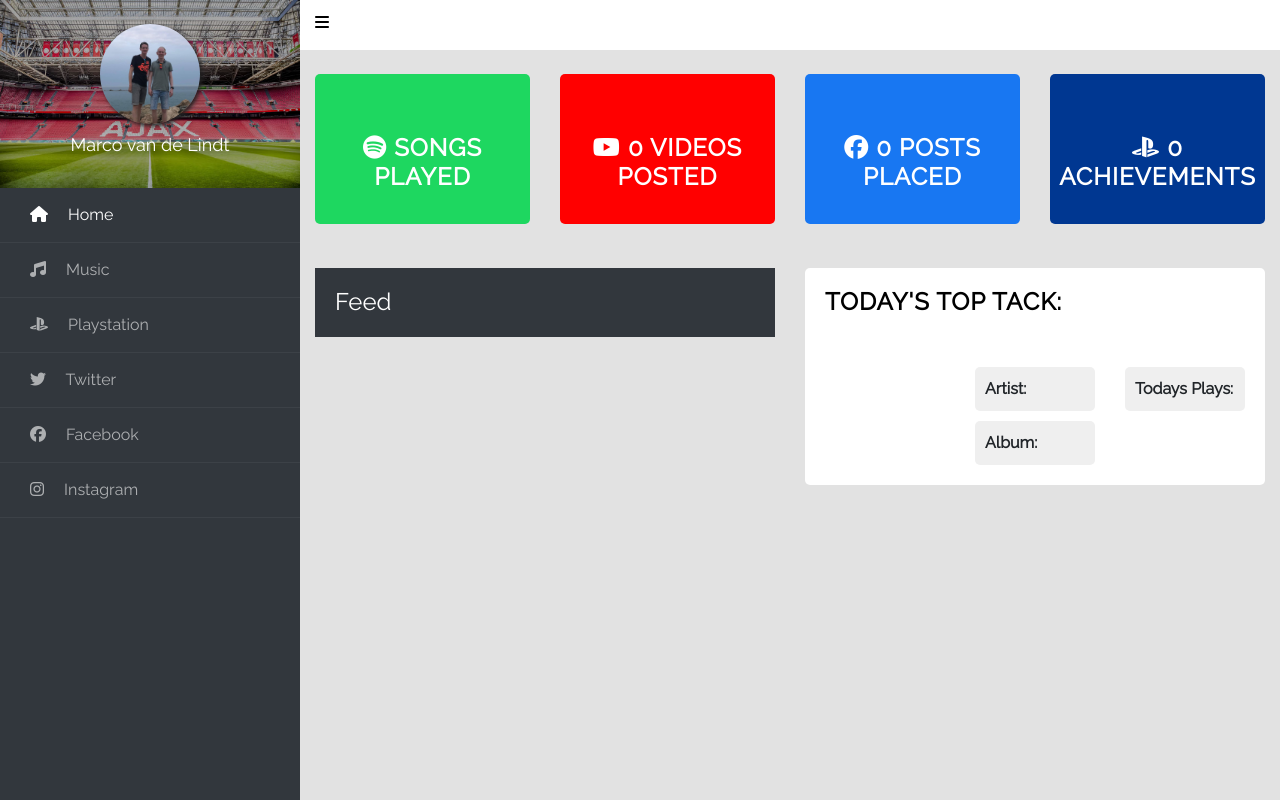
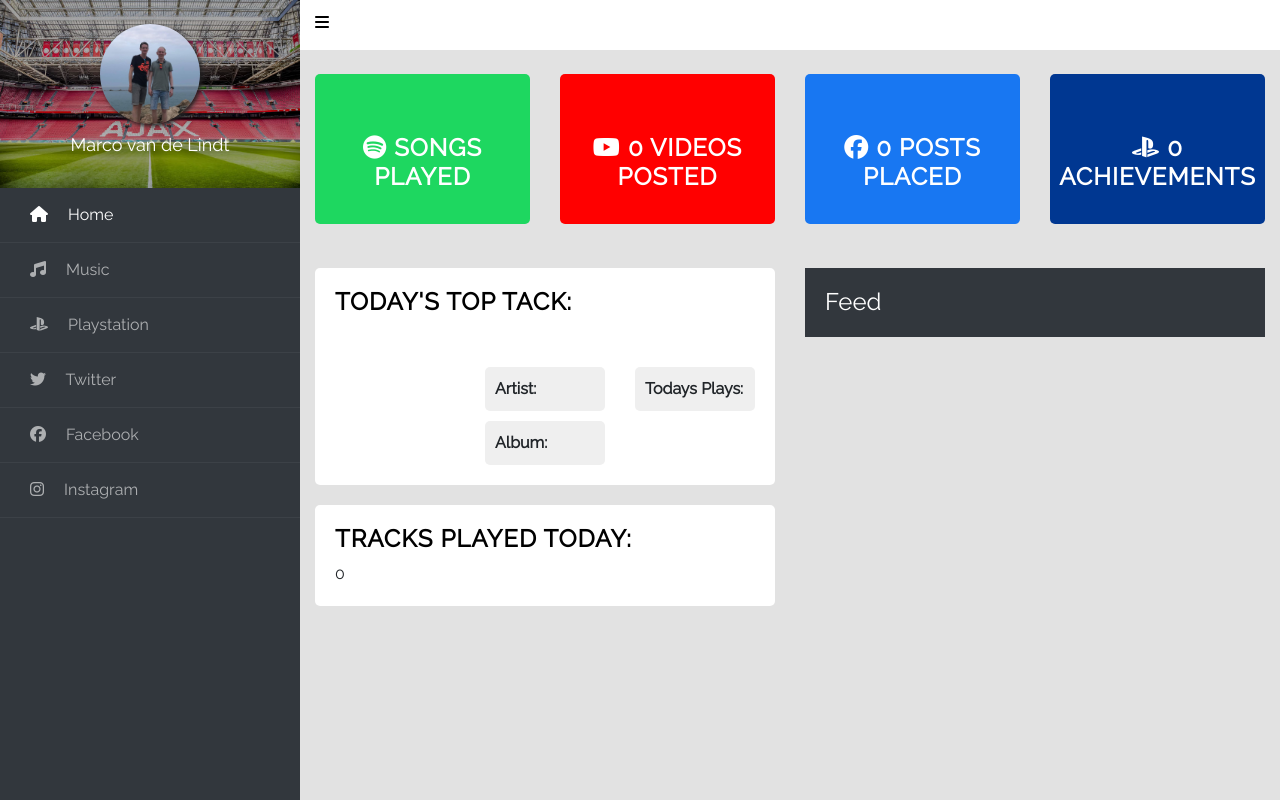
Before and after one commit to Marcovandelindt-old/Panel, a CodeIgniter app: page /database/ in a window 1280 px wide. Run offline with CodeIgniter, Linux system fonts and the light colour scheme; data that the repository does not hold is empty; some libraries are stand-ins or nearby versions.

Commit message:
Styling changed

```diff
--- a/application/views/home/index.php
+++ b/application/views/home/index.php
@@ -25,6 +25,48 @@
 
     <br/>
     <div class="row">
+        <div class="col-md-6">
+            <div class="top-track">
+                <h4>Today's Top Tack:</h4>
+                <br/>
+                <div class="row">
+                    <div class="col-md-4">
+                        <div class="track-image">
+                            <img src="<?= $topTrack->image ?>" class="track-image">
+                        </div>
+                    </div>
+                    <div class="col-md-8">
+                        <div class="track-info">
+                            <h4 class="track-name"><?= $topTrack->track_name ?></h4>
+                            <div class="row">
+                                <div class="col-md-6">
+                                    <div class="track-item">
+                                        <strong>Artist:</strong><br/>
+                                        <?= $topTrackArtist->artist_name ?>
+                                    </div>
+                                </div>
+                                <div class="col-md-6">
+                                    <div class="track-item">
+                                        <strong>Todays Plays:</strong><br/>
+                                        <?= $topTrack->occurrence ?>
+                                    </div>
+                                </div>
+                                <div class="col-md-6">
+                                    <div class="track-item">
+                                        <strong>Album:</strong><br/>
+                                        <?= $topTrack->album_name ?>
+                                    </div>
+                                </div>
+                            </div>
+                        </div>
+                    </div>
+                </div>
+            </div>
+            <div class="todays-tracks-count">
+                <h4>Tracks played today:</h4>
+                <?= (!empty($todaysTracks) ? count($todaysTracks) : '0') ?>
+            </div>
+        </div>
         <div class="col-md-6">
             <div class="messages">
                 <h4 class="feed-heading">Feed</h4>
--- a/public/css/app.scss
+++ b/public/css/app.scss
@@ -440,3 +440,18 @@ a[data-toggle="collapse"] {
         letter-spacing: 1px;
     }
 }
+
+.todays-tracks-count {
+    background: #fff;
+    border-radius: 5px;
+    width:  100%;
+    padding: 20px;
+    margin-top: 20px;
+
+    h4 {
+        color: #000;
+        font-weight: bold;
+        text-transform : uppercase;
+        letter-spacing: 1px;
+    }
+}
```
Also changed, not shown: other parts of application/views/home/index.php (+0 -38 lines), public/css/app.css.
